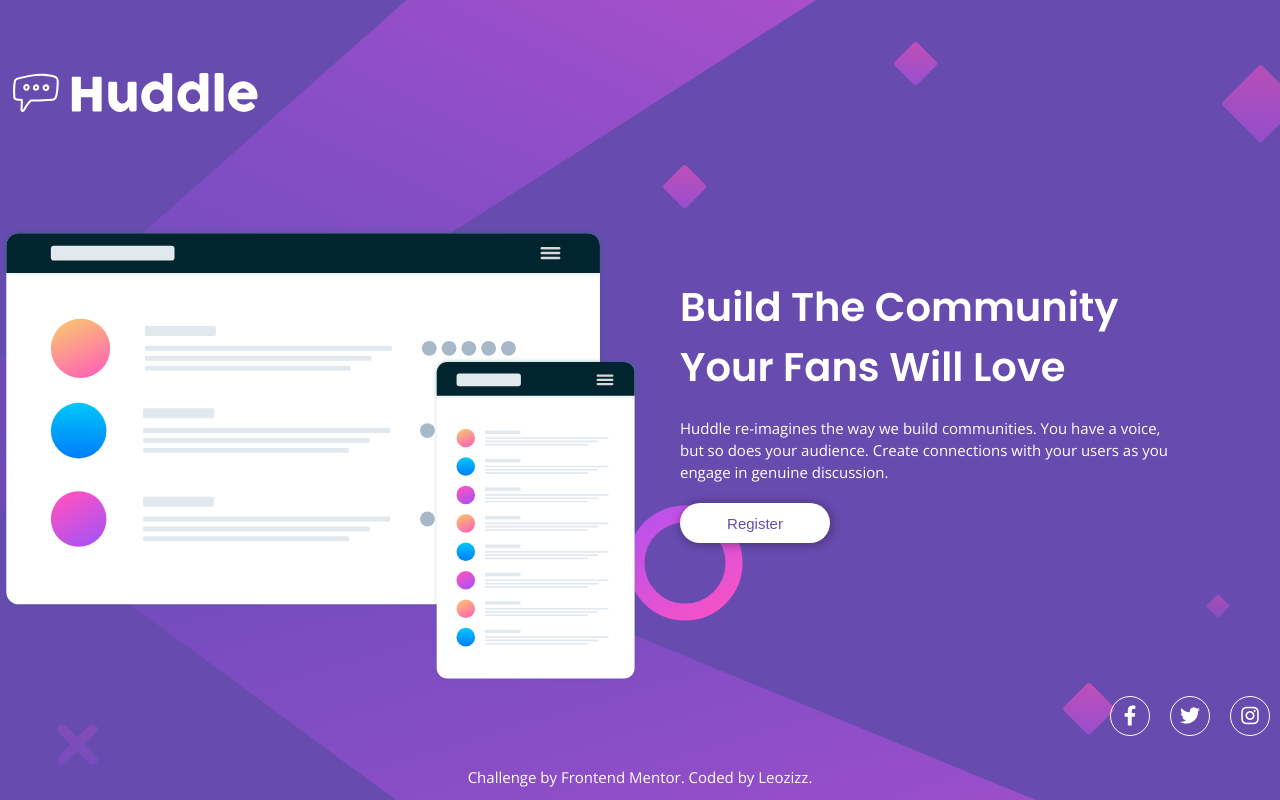
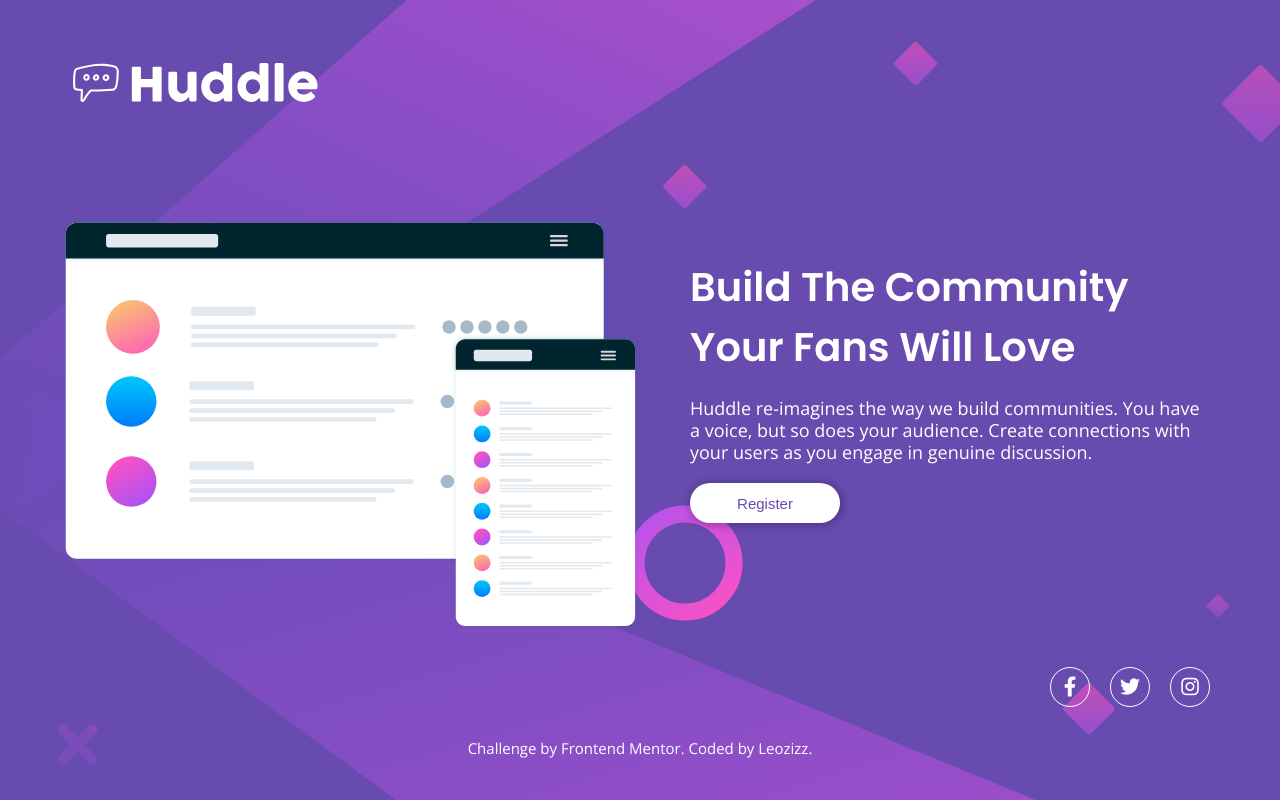
Before and after one commit to leozizz/huddle-landing-page-frontend-mentor, a plain HTML site: page index.html in a window 1280 px wide. Drawn offline with nearby package versions, Linux system fonts and the light colour scheme.

Commit message:
Responsiveness Adjustments

```diff
--- a/src/css/responsive.css
+++ b/src/css/responsive.css
@@ -23,8 +23,7 @@
 
     .header {
         align-self: flex-start;
-        margin-top: 0px;
-        margin-bottom: 50px;
+        margin: 0px 0px 50px 0px;
     }
 
     .header .logo {
@@ -33,6 +32,10 @@
 
     .header .logo img {
         width: 100%;
+    }
+
+    .illustration {
+        margin-left: 0;
     }
 
     .about {
--- a/src/css/style.css
+++ b/src/css/style.css
@@ -10,7 +10,7 @@ h1 {
 
 p {
     font-family: 'Open Sans', sans-serif;
-    font-size: 1.5rem;
+    font-size: 1.8rem;
     line-height: 2.2rem;
 }
 
@@ -34,14 +34,16 @@ body {
 
 .header {
     grid-area: header;
-    margin-top: 60px;
+    margin-top: 50px;
     margin-bottom: 100px;
+    margin-left: 60px;
 }
 
 /*ILLUSTRATION*/
 
 .illustration {
     grid-area: illustration;
+    margin-left: 60px;
 }
 
 .illustration img {
@@ -52,8 +54,8 @@ body {
 
 .about {
     grid-area: about;
-    max-width: 500px;
-    margin: 30px 40px;
+    max-width: 520px;
+    margin: 20px 50px;
 }
 
 .about h1, p, button {
@@ -87,6 +89,7 @@ body {
     display: flex;
     align-items: flex-end;
     justify-content: flex-end;
+    margin: 0 60px;
 }
 
 .social a {
@@ -121,6 +124,10 @@ body {
     margin: 0 auto;
 }
 
+.footer .attribution {
+    font-size: 1.5rem;
+}
+
 .footer a {
     transition: 0.3s;
 }
```
Also changed, not shown: src/readme/desktop-preview.png (added), src/readme/mobile-preview.png (added), 1 other file.
